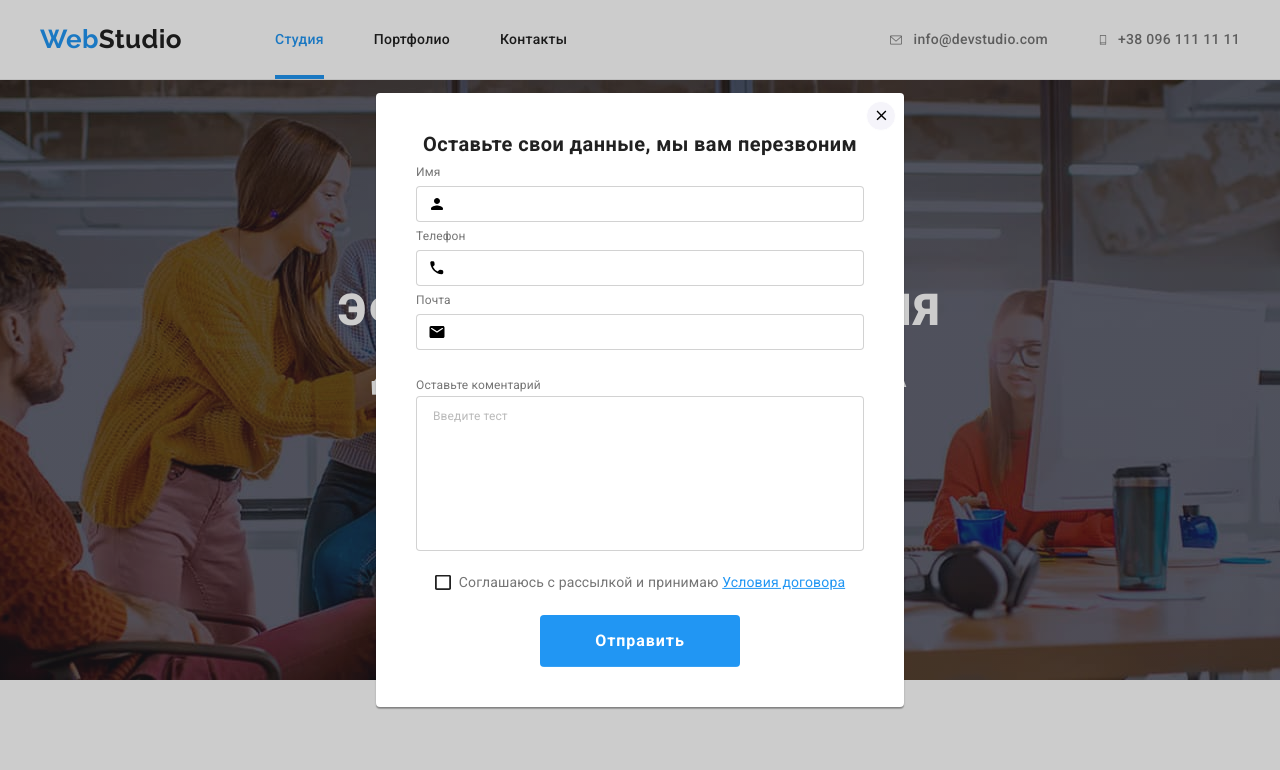
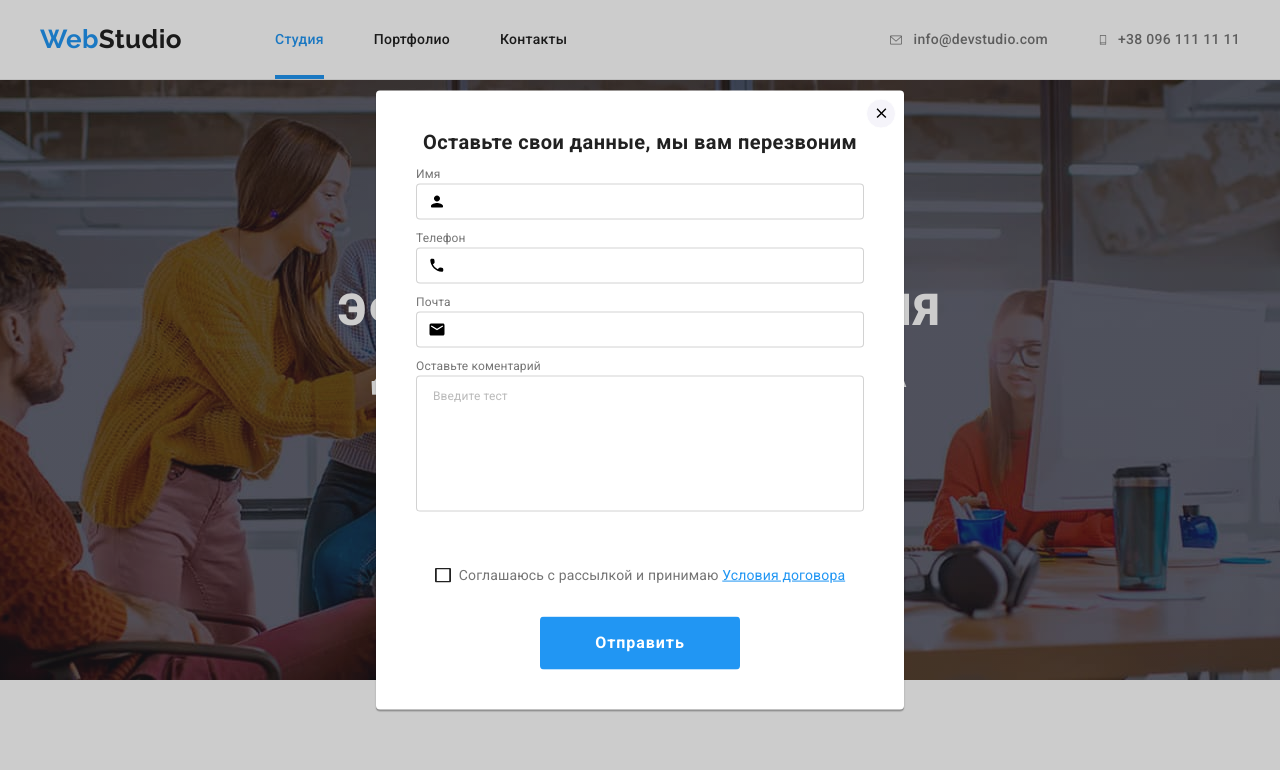
Before and after one commit to AleksandrNebesnyi/goit-markup-hw-06, a plain HTML site: page index.html in a window 1280 px wide. Both pictures are taken after a click on the button "заказать услугу". Shown: the top 770 px of the page. Drawn offline with nearby package versions, Linux system fonts and the light colour scheme.

Commit message:
homework0670

```diff
--- a/css/styles.css
+++ b/css/styles.css
@@ -633,15 +633,10 @@ img {
   margin-left: 10px;
   fill: var(--wite-color);
 }
-/* .footer-form-button {
-  display: block;
-} */
-.footer-form-button:hover {
+
+.form-footer button:hover {
   box-shadow: 0 4px 4px rgba(0, 0, 0, 0.15);
 }
-/* .footer-form-icon-svg .form-footer button:hover {
-  box-shadow: 0 4px 4px rgba(0, 0, 0, 0.15);
-} */
 
 /* Портфолио */
 
@@ -873,15 +868,19 @@ textarea {
 
 .form-field {
   position: relative;
-  margin-bottom: 28px;
+  /* display: block; */
+
   font-size: 12px;
   letter-spacing: 0.01em;
   line-height: 1.17;
   color: var(--primery-text-color);
 }
+.form-field:not(:last-child){
+    margin-bottom: 28px;
+}
 .form-label {
   position: absolute;
-  top: -14px;
+  top: -10px;
   left: 0;
   transform: translateY(-50%);
   transition: transform 250ms cubic-bezier(0.4, 0, 0.2, 1);
@@ -907,15 +906,29 @@ textarea {
   transform: translateY(-50%);
   transition: fill 250ms cubic-bezier(0.4, 0, 0.2, 1);
 }
+
+.form-field:focus-within > .form-input {
+    border: 1px solid rgba(33, 33, 33, 0.2);
+    /* background-color: tomato; */
+}
+
+/* .form-input:focus, .comment:focus{
+  border: 1px solid rgba(33, 33, 33, 0.2);
+  background-color: tomato;
+}  */
 .form-field:focus-within > .modal-icon {
   fill: var(--accent-color);
 }
-.form-field:focus-within > .form-input {
+/* .form-field:focus-within > .form-input {
   border: 1px solid var(--accent-color);
-}
+} */
 
 .textarea-comment {
-  margin-bottom: 4px;
+  position: absolute;
+  top: -10px;
+  left: 0;
+  transform: translateY(-50%);
+  transition: transform 250ms cubic-bezier(0.4, 0, 0.2, 1);
   font-size: 12px;
   letter-spacing: 0.01em;
   line-height: 1.17;
@@ -927,8 +940,9 @@ textarea {
   line-height: 1.17;
   color: rgba(117, 117, 117, 0.5);
 }
-.form textarea {
+.comment {
   min-height: 120px;
+  width: 100%;
   padding: 12px 16px;
   margin-bottom: 20px;
   border-radius: 4px;
@@ -938,12 +952,13 @@ textarea {
   display: flex;
   justify-content: center;
   align-items: center;
+  margin-bottom: 30px;
 }
 .policy a {
   color: var(--accent-color);
 }
 
-.policy label {
+.policy .label {
   font-size: 14px;
   letter-spacing: 0.01em;
   line-height: 1.71;
@@ -960,10 +975,12 @@ textarea {
   overflow: hidden;
 }
 .icon {
+  display: block;
   width: 16px;
   height: 15px;
   background-image: url("../images/svg/quadrate-checkbox.svg");
-  background-size: cover;
+  background-size: contain;
+  background-repeat: no-repeat;
   margin-right: 8px;
 }
 
@@ -971,8 +988,9 @@ textarea {
   border-color: transparent;
   background-color: var(--accent-color);
   background-image: url("../images/svg/check-mark.svg");
-  background-size: cover;
-  /* background-origin: border-box; */
+  background-size: contain;
+  background-repeat: no-repeat;
+  background-origin: border-box;
 }
 .form-modal-button {
   color: var(--wite-color);
@@ -980,7 +998,6 @@ textarea {
 
   display: block;
   margin: 0 auto;
-  margin-top: 20px;
 
   font-weight: 700;
   font-size: 16px;
--- a/index.html
+++ b/index.html
@@ -465,15 +465,18 @@
                 </label>
 
 
-                <label  for="comment" class="textarea-comment">Оставьте коментарий</label>
-                <textarea class="comment" name="comment" id="comment" rows="8" placeholder="Введите тест"></textarea>
-                <div class="policy">
-                <input type="checkbox" class="checkbox" name="policy" id="policy" required>
-                <span class="icon"></span>
-                <label for="policy">Соглашаюсь с рассылкой и принимаю
-                    <a href=""> Условия договора</a> </label>
+                <label class="form-field">
+                    <textarea class="comment" name="comment"  rows="8" placeholder="Введите тест"></textarea>
+                    <span class="textarea-comment">Оставьте коментарий</span>
+                </label>
 
-                </div>
+                    <label class="policy">
+                        <input class="checkbox" type="checkbox" name="policy" value="check" />
+                        <span class="icon"></span>
+                        <span class="label">Соглашаюсь с рассылкой и принимаю
+                        <a href=""> Условия договора</a></span>
+                    </label>
+
 
                 <button type="submit" class="form-modal-button">Отправить</button>
 
```
